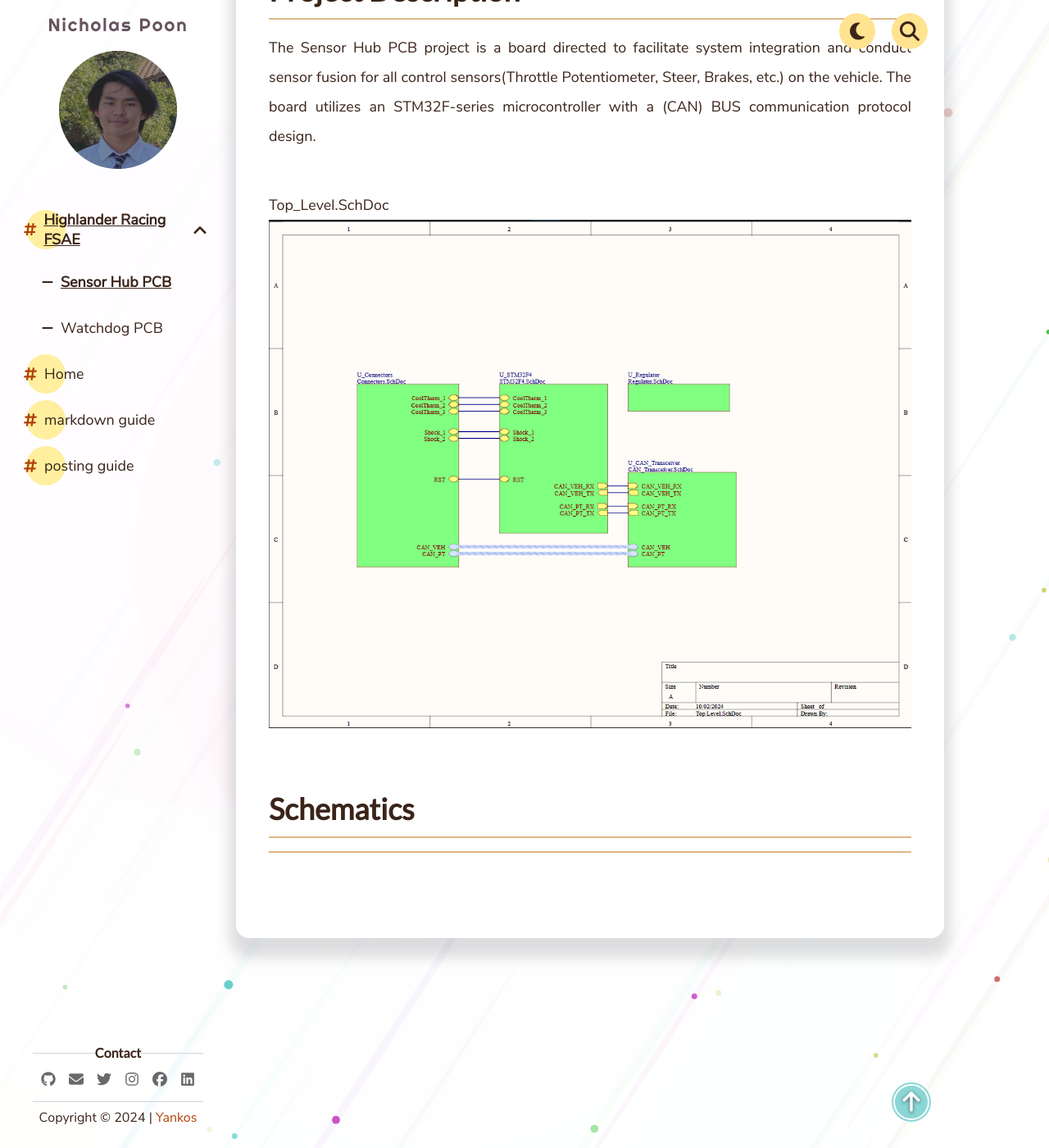
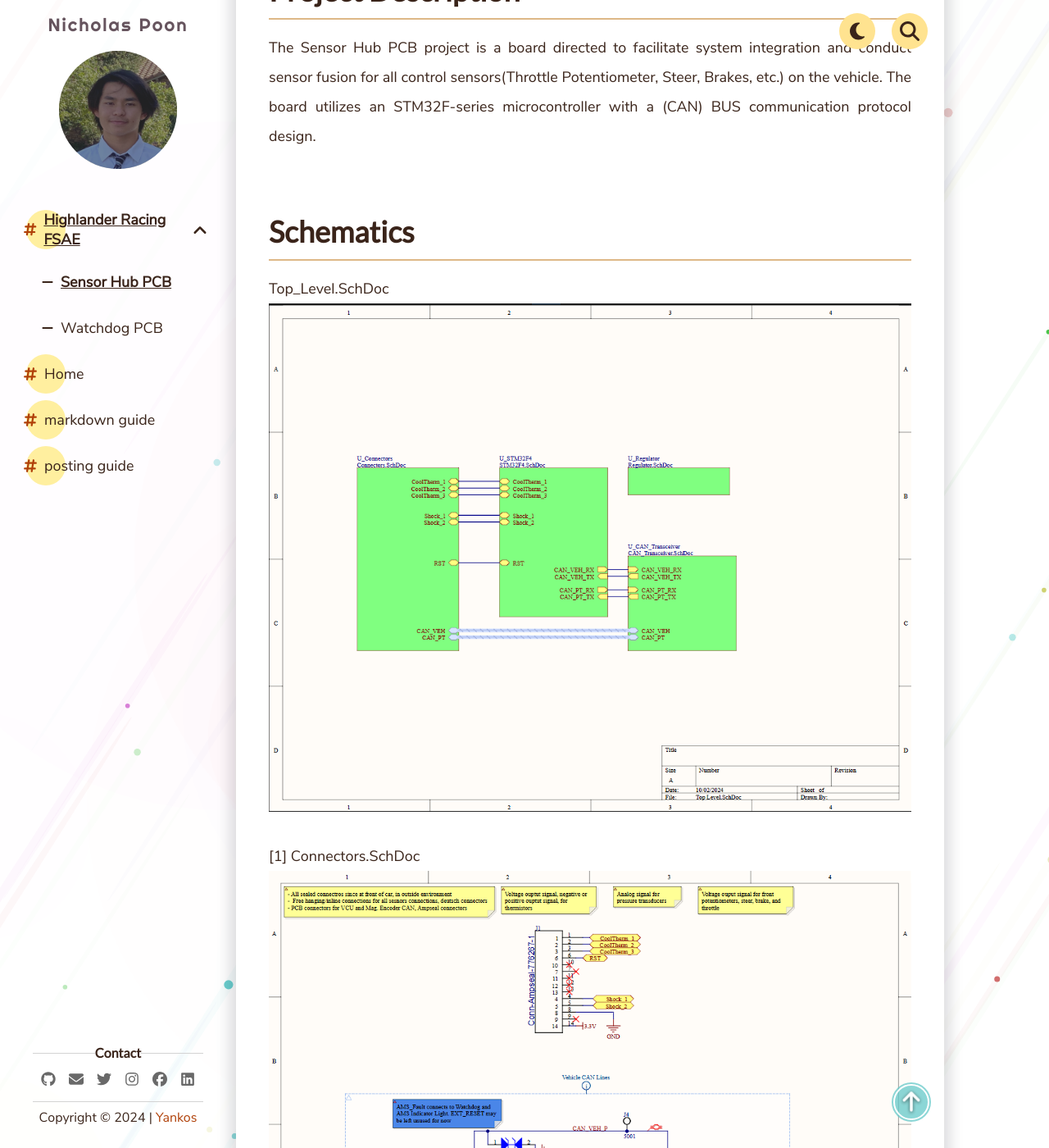
Before and after one commit to NickPoon101/NP-Portfolio, a Jekyll site: the page built from _pages/Highlander Racing FSAE/Sensor Hub PCB/ver1.md, in a window 1280 px wide and 1400 px high, scrolled down 785 px. Shown: the whole window at 82% size. Built offline with Jekyll 4.4.1, drawn with Linux system fonts in a browser that asks for light colours; comment, search, counter and statistics services are not loaded; some of the changed text lies outside the part shown.

Commit message:
Update ver1.md

```diff
--- a/_pages/Highlander Racing FSAE/Sensor Hub PCB/ver1.md
+++ b/_pages/Highlander Racing FSAE/Sensor Hub PCB/ver1.md
@@ -9,9 +9,17 @@ baseurl: /techlovers
 ---
 The Sensor Hub PCB project is a board directed to facilitate system integration and conduct sensor fusion for all control sensors(Throttle Potentiometer, Steer, Brakes, etc.) on the vehicle. The board utilizes an STM32F-series microcontroller with a (CAN) BUS communication protocol design.
 
-Top_Level.SchDoc
-![](/NP-Portfolio/assets/img/Sensorhub1_images/Top_level.png)
 
 # Schematics
 ---
+Top_Level.SchDoc
+![](/NP-Portfolio/assets/img/Sensorhub1_images/Top_level.png)
+[1] Connectors.SchDoc
+![](/NP-Portfolio/assets/img/Sensorhub1_images/Conncectors.png)
+[2] STM32F4.SchDoc
+![](/NP-Portfolio/assets/img/Sensorhub1_images/STM32F4.png)
+[3] CAN_Transceiver.SchDoc
+![](/NP-Portfolio/assets/img/Sensorhub1_images/Can_Tranceiver.png)
+[4] Regulator.SchDoc
+![](/NP-Portfolio/assets/img/Sensorhub1_images/Regulator.png)
 ****
```
